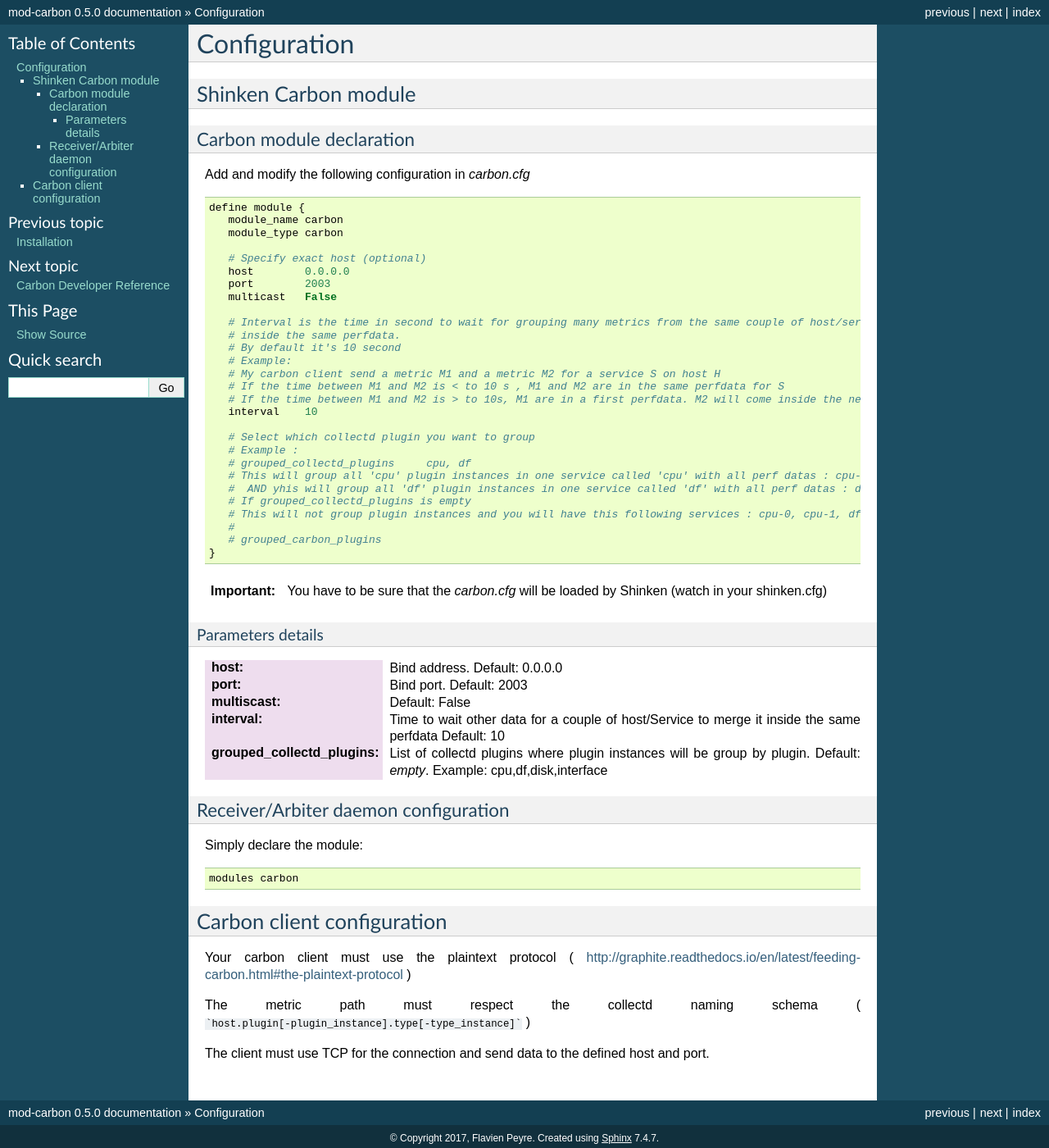
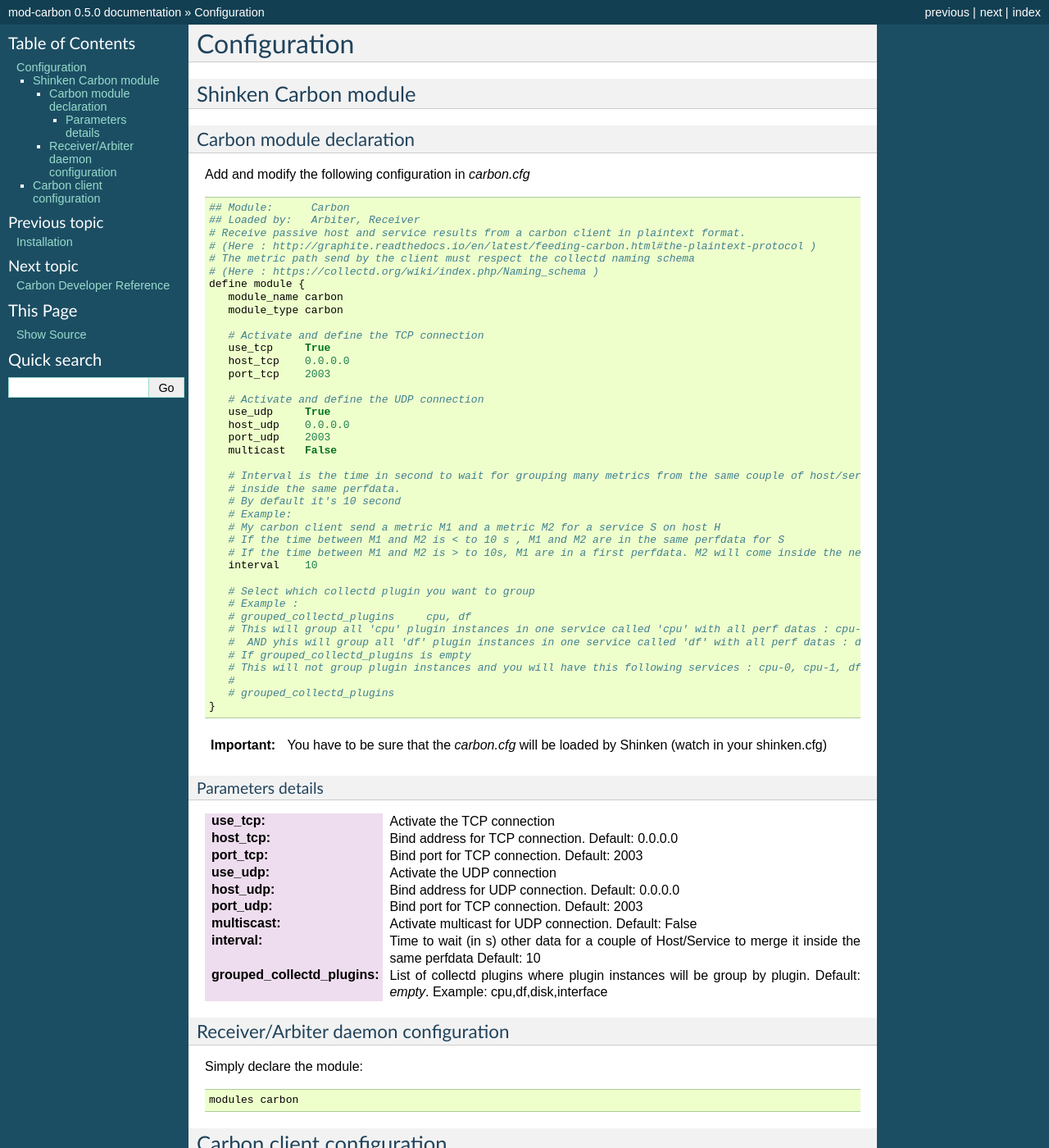
Before and after one commit to savoirfairelinux/mod-carbon, a Sphinx documentation site: the page built from doc/configuration.rst, in a window 1280 px wide and 1400 px high. Shown: the whole window at 82% size. Built offline with Sphinx 7.4.7, drawn with Linux system fonts in a browser that asks for light colours; some of the changed text lies outside the part shown.

Commit message:
Improve documentation

````diff
--- a/doc/conf.py
+++ b/doc/conf.py
@@ -18,7 +18,7 @@
 # If extensions (or modules to document with autodoc) are in another directory,
 # add these directories to sys.path here. If the directory is relative to the
 # documentation root, use os.path.abspath to make it absolute, like shown here.
-#sys.path.insert(0, os.path.abspath('.'))
+sys.path.insert(0, os.path.abspath('../'))
 
 # -- General configuration ------------------------------------------------
 
--- a/doc/configuration.rst
+++ b/doc/configuration.rst
@@ -14,13 +14,25 @@
 
 ::
 
+    ## Module:      Carbon
+    ## Loaded by:   Arbiter, Receiver
+    # Receive passive host and service results from a carbon client in plaintext format.
+    # (Here : http://graphite.readthedocs.io/en/latest/feeding-carbon.html#the-plaintext-protocol )
+    # The metric path send by the client must respect the collectd naming schema
+    # (Here : https://collectd.org/wiki/index.php/Naming_schema )
     define module {
        module_name carbon
        module_type carbon
 
-       # Specify exact host (optional)
-       host        0.0.0.0
-       port        2003
+       # Activate and define the TCP connection
+       use_tcp     True
+       host_tcp    0.0.0.0
+       port_tcp    2003
+
+       # Activate and define the UDP connection
+       use_udp     True
+       host_udp    0.0.0.0
+       port_udp    2003
        multicast   False
 
        # Interval is the time in second to wait for grouping many metrics from the same couple of host/service
@@ -40,18 +52,23 @@
        # If grouped_collectd_plugins is empty
        # This will not group plugin instances and you will have this following services : cpu-0, cpu-1, df-root, ...
        #
-       # grouped_carbon_plugins
+       # grouped_collectd_plugins
     }
+
 .. important:: You have to be sure that the *carbon.cfg* will be loaded by Shinken (watch in your shinken.cfg)
 
 
 Parameters details
 ~~~~~~~~~~~~~~~~~~
 
-:host:                          Bind address. Default: 0.0.0.0
-:port:                          Bind port. Default: 2003
-:multiscast:                    Default: False
-:interval:                      Time to wait other data for a couple of host/Service to merge it inside the same perfdata Default: 10
+:use_tcp:                       Activate the TCP connection
+:host_tcp:                      Bind address for TCP connection. Default: 0.0.0.0
+:port_tcp:                      Bind port for TCP connection. Default: 2003
+:use_udp:                       Activate the UDP connection
+:host_udp:                      Bind address for UDP connection. Default: 0.0.0.0
+:port_udp:                      Bind port for TCP connection. Default: 2003
+:multiscast:                    Activate multicast for UDP connection. Default: False
+:interval:                      Time to wait (in s) other data for a couple of Host/Service to merge it inside the same perfdata Default: 10
 :grouped_collectd_plugins:      List of collectd plugins where plugin instances will be group by plugin. Default: *empty*. Example: cpu,df,disk,interface
 
 
@@ -71,6 +88,8 @@
 
 Your carbon client must use the plaintext protocol ( http://graphite.readthedocs.io/en/latest/feeding-carbon.html#the-plaintext-protocol )
 
-The metric path must respect the collectd naming schema ( ```host.plugin[-plugin_instance].type[-type_instance]``` )
+The metric path must respect the collectd naming schema ( ``host.plugin[-plugin_instance].type[-type_instance]`` )
 
-The client must use TCP for the connection and send data to the defined host and port.
+The client can use TCP or UDP.
+
+If you want group some metrics inside the same perfdata, you must send it in a smaller time than the interval parameter
--- a/etc/modules/carbon.cfg
+++ b/etc/modules/carbon.cfg
@@ -8,11 +8,12 @@
    module_name carbon
    module_type carbon
 
-   # Specify exact host
+   # Activate and define the TCP connection
    use_tcp     True
    host_tcp    0.0.0.0
    port_tcp    2003
 
+   # Activate and define the UDP connection
    use_udp     True
    host_udp    0.0.0.0
    port_udp    2003
````
Also changed, not shown: README.md (+8 -3 lines), 2 other files.
